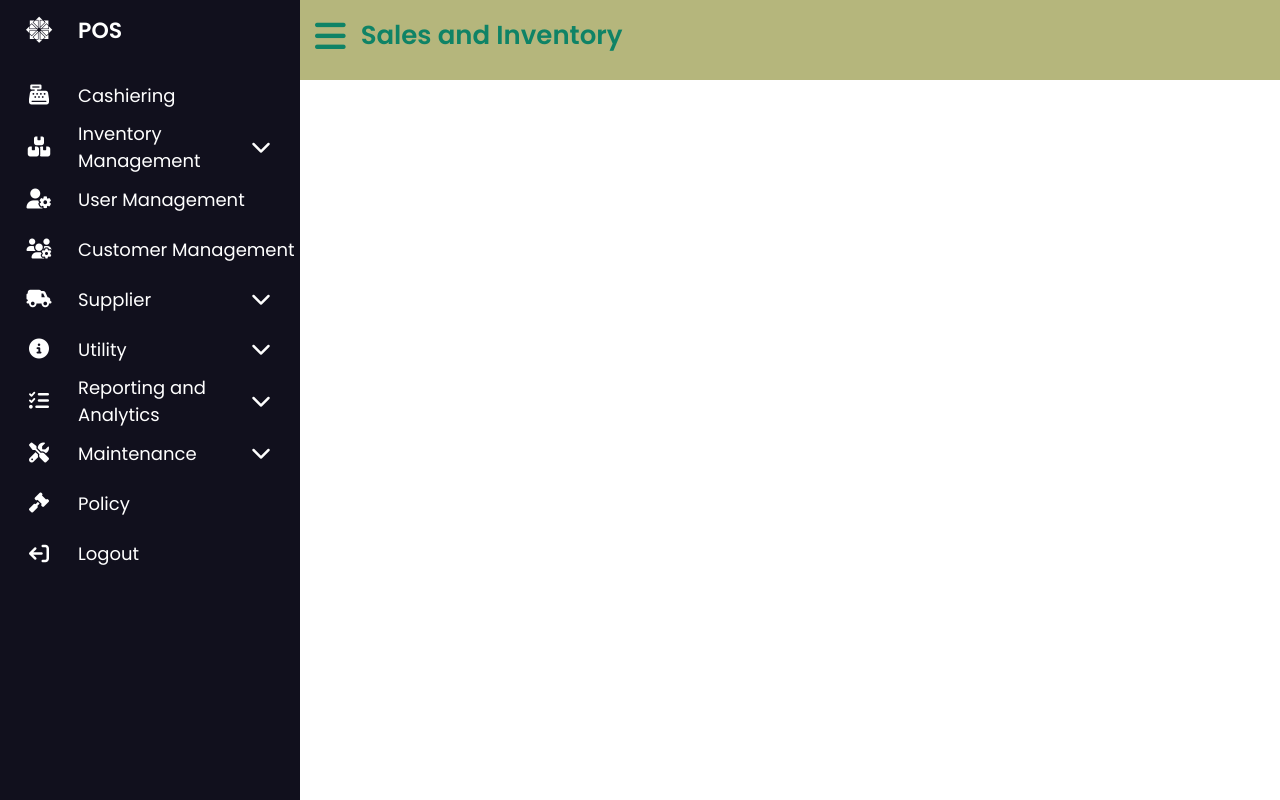
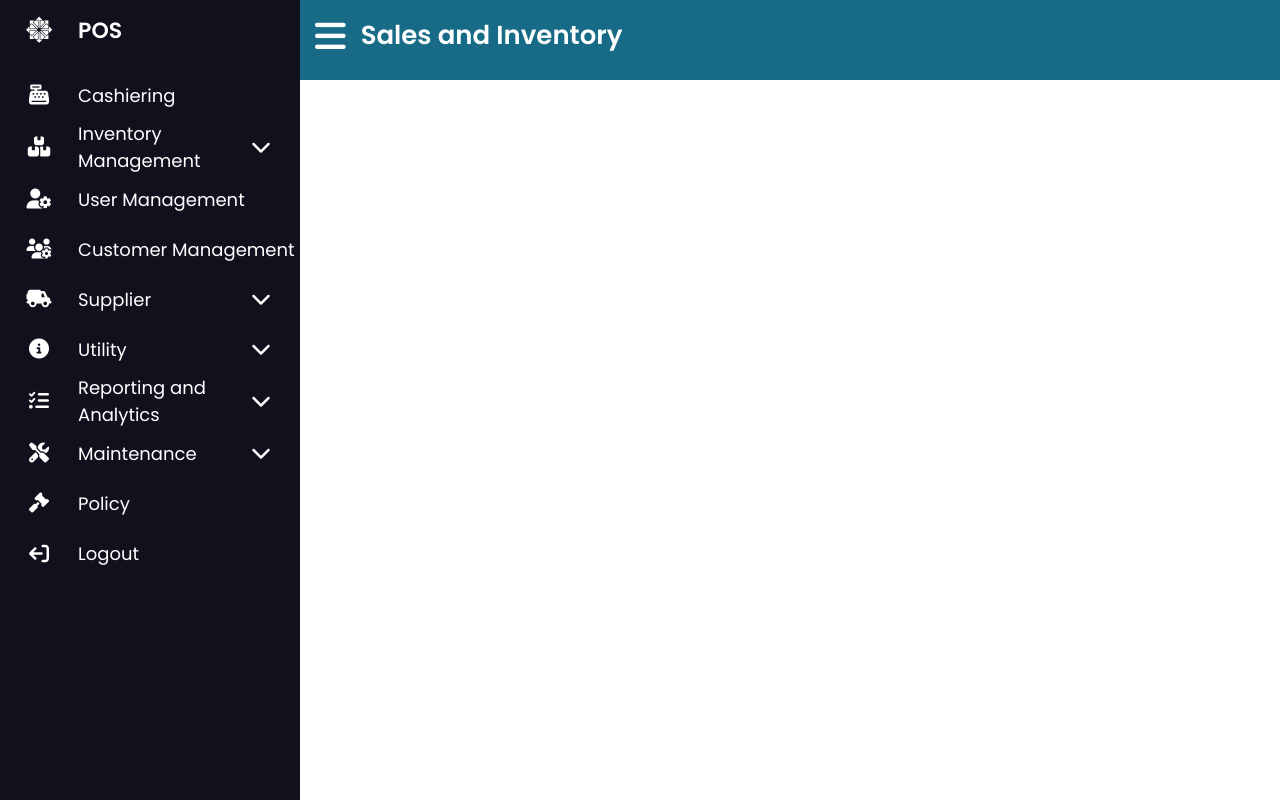
Before and after one commit to ViverIT1/WebBasedPOS, a PHP site: page /next.php in a window 1280 px wide. Run offline with PHP 8.4, Linux system fonts and the light colour scheme; the visitor is signed in with stand-in values (Sample User, id 1).

Commit message:
next css color renew

```diff
--- a/nextsyle.css
+++ b/nextsyle.css
@@ -172,7 +172,7 @@
 
 .home-section{
     position: relative;
-    background: rgb(181, 182, 124);
+    background: #176B87;
     height: 10vh;
     left: 260px;
     width: calc(100% - 260px);
@@ -201,7 +201,7 @@
 
 .home-section .home-content .fa-bars,
 .home-section .home-content .text{
-    color: #0f8366;
+    color: white;
     font-size: 35px;
 }
 
```
